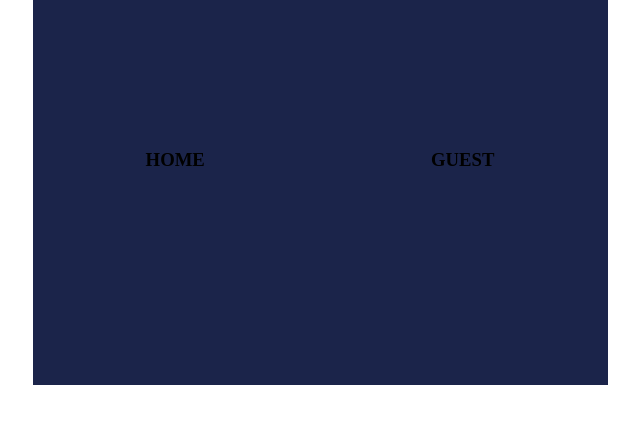
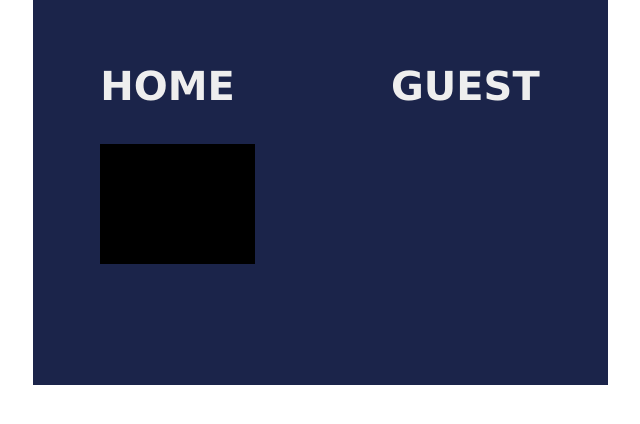
Before and after one commit to Chrisgrr3/Scoreboard, a plain HTML site: page index.html in a window 1280 px wide. Shown: the whole page, without its empty margins (320-960 px from the left). Drawn offline with Linux system fonts and the light colour scheme.

Commit message:
h3 element styling and started scorebox styling

```diff
--- a/index.css
+++ b/index.css
@@ -12,5 +12,18 @@ body {
 }
 
 h3 {
-    margin-top: 149px;
+    margin-top: 68px;
+    font-family: Verdana, Geneva, Tahoma, sans-serif;
+    font-weight: 700;
+    font-size: 40px;
+    line-height: 36px;
+    align-items: center;
+    color: #EEEEEE;
 }
+
+#score-box {
+
+    width: 155px;
+    height: 120px;
+    background-color: black;
+}
--- a/index.html
+++ b/index.html
@@ -6,6 +6,8 @@
         <div class="container">
             <div>
                 <h3>HOME</h3>
+                <div id="score-box">
+                </div>
             </div>
             <div>
                 <h3>GUEST</h3>
```
